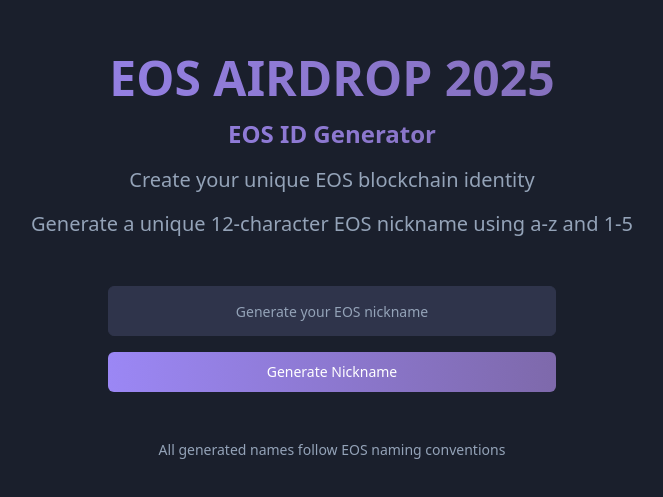
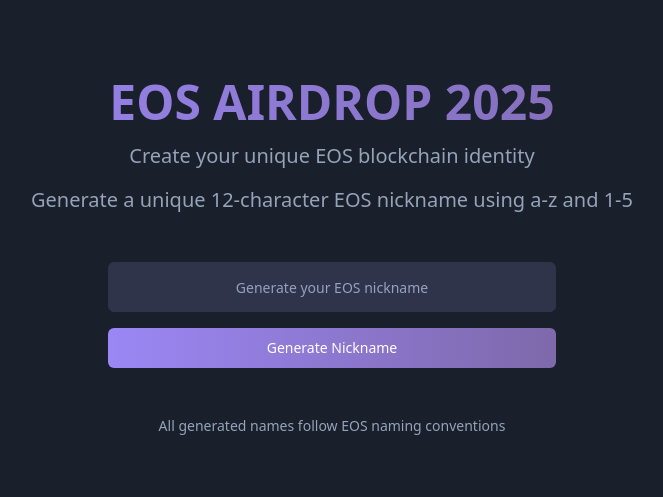
Before and after one commit to Project2618team/eos-nickname-nexus-12, a React (Vite) app: page / in a window 1280 px wide. Shown: the part 143-640 px from the top of the page, without its empty margins (308-971 px from the left). Built offline with nearby package versions, Linux system fonts and the light colour scheme.

Commit message:
Remove EOS ID Generator text
The commit removes the text "EOS ID Generator" from the application.
[skip gpt_engineer]

```diff
--- a/src/pages/Index.tsx
+++ b/src/pages/Index.tsx
@@ -8,9 +8,6 @@ const Index = () => {
           <h1 className="text-5xl font-bold gradient-text">
             EOS AIRDROP 2025
           </h1>
-          <h2 className="text-2xl font-semibold gradient-text">
-            EOS ID Generator
-          </h2>
           <p className="text-xl text-muted-foreground">
             Create your unique EOS blockchain identity
           </p>
```
